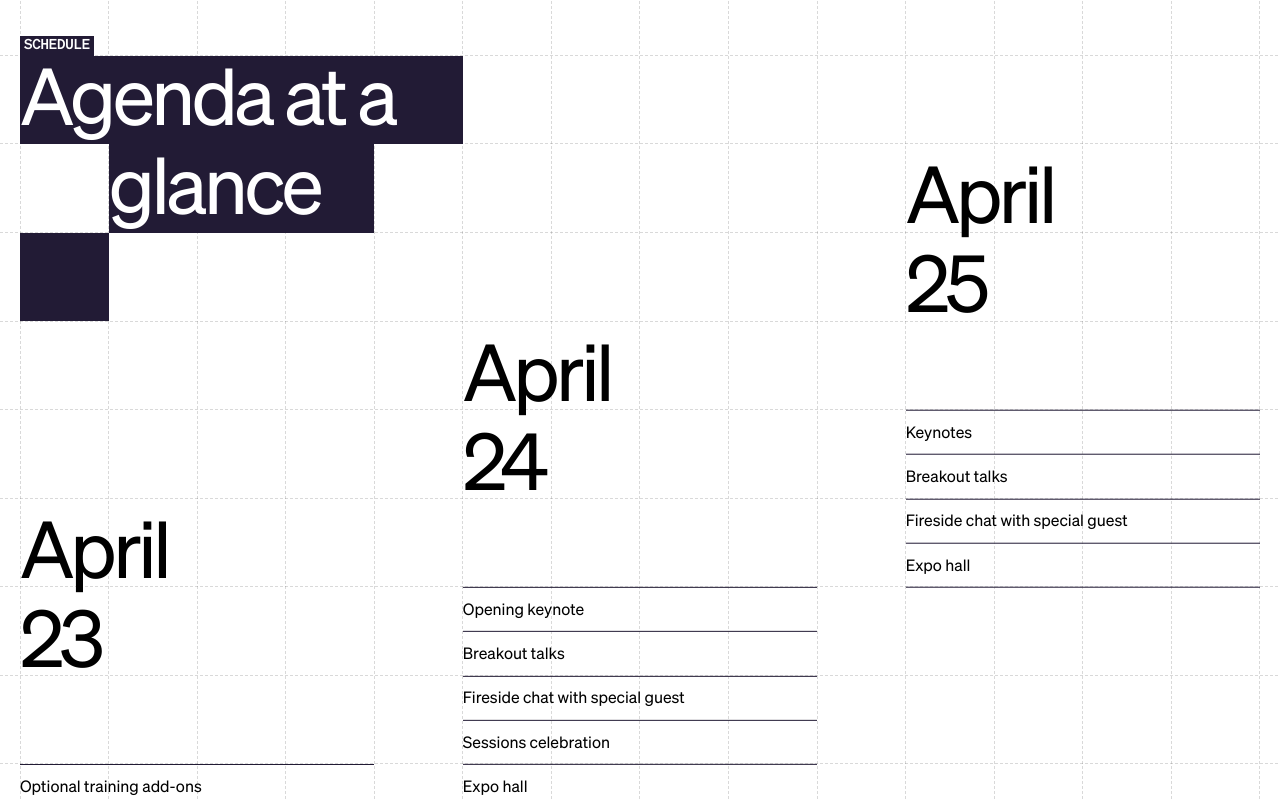
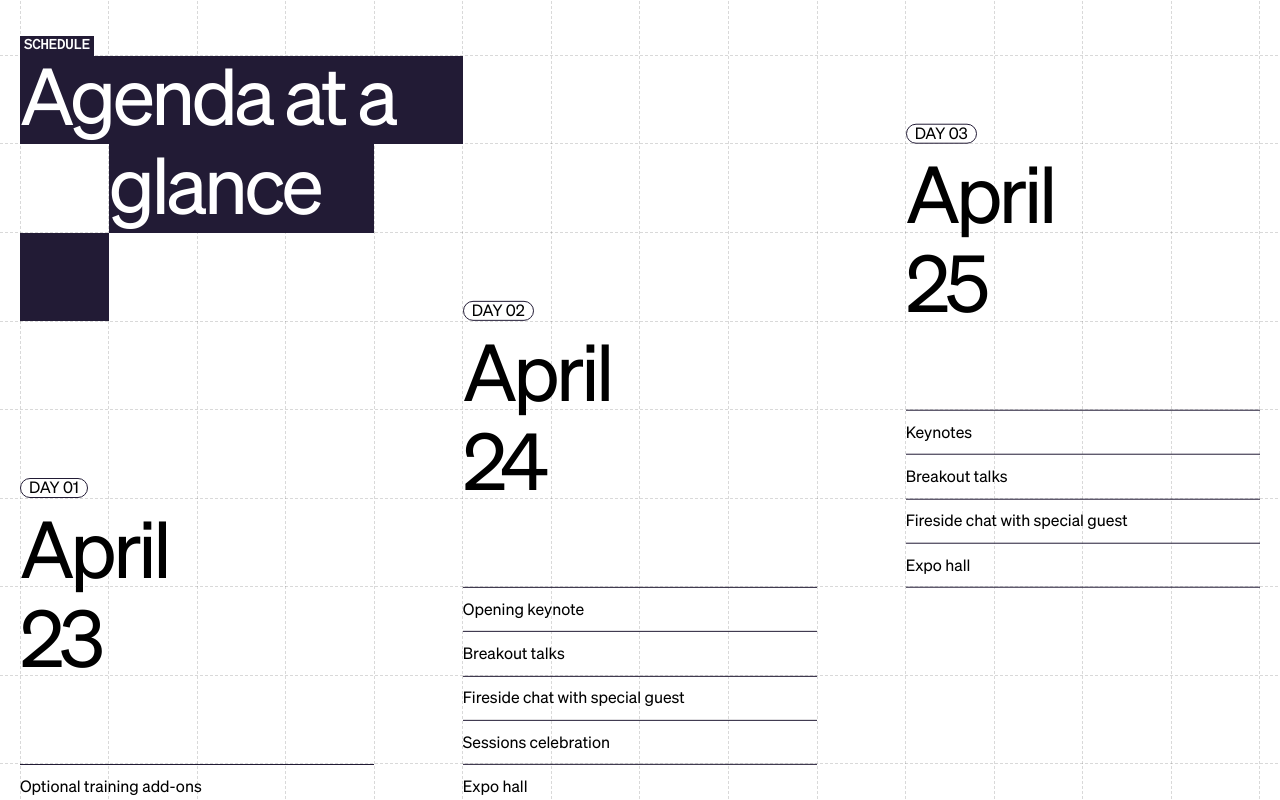
Before and after one commit to 3Ryuusei3/stripe-sessions24-clone, a React (Vite) app: page / in a window 1280 px wide. Shown: the part 3000-3800 px from the top of the page. Built offline with nearby package versions, Linux system fonts and the light colour scheme.

Commit message:
Schedule day and effects added

```diff
--- a/src/atoms/Schedule/ScheduleDates.tsx
+++ b/src/atoms/Schedule/ScheduleDates.tsx
@@ -21,6 +21,9 @@ export function ScheduleDates() {
     <div className="dates__container">
       {data.map((item, index) => (
         <div className="dates__card" key={index}>
+          <div className="dates__card--count">
+            <p>Day 0{index + 1}</p>
+          </div>
           <div className="dates__card--date">
             <h2 className="dates__card--month">{item.month}</h2>
             <h2 className="dates__card--day">{item.day}</h2>
--- a/src/styles/schedule.scss
+++ b/src/styles/schedule.scss
@@ -60,6 +60,15 @@
       transform: translateY(calc(var(--grid-column-width) / 6));
     }
 
+    &--count {
+      position: absolute;
+      padding: 1px var(--space-8);
+      border: 1px solid var(--color-black-primary);
+      border-radius: 32px;
+      text-transform: uppercase;
+      transform: translateY(-20px);
+    }
+
     &--activities {
       border-top: 1px solid var(--color-black-primary);
       display: flex;
@@ -73,6 +82,35 @@
         display: flex;
         align-items: center;
         border-bottom: 1px solid var(--color-black-primary);
+        position: relative;
+        z-index: 10;
+        overflow: hidden;
+        transition: all 0.5s ease;
+        transition-delay: 100ms;
+
+        &:hover {
+          color: var(--color-white-primary);
+        }
+
+        // Añade el pseudo-elemento para el fondo
+        &::before {
+          content: "";
+          position: absolute;
+          top: 0;
+          left: 0;
+          width: 100%;
+          height: 100%;
+          z-index: -1;
+          background-color: var(--color-black-primary);
+          transform: scaleX(0);
+          transform-origin: left;
+          transition: transform 0.8s ease;
+        }
+
+        // Cambia la transformación al pasar el ratón sobre el elemento
+        &:hover::before {
+          transform: scaleX(1);
+        }
       }
     }
 
```
